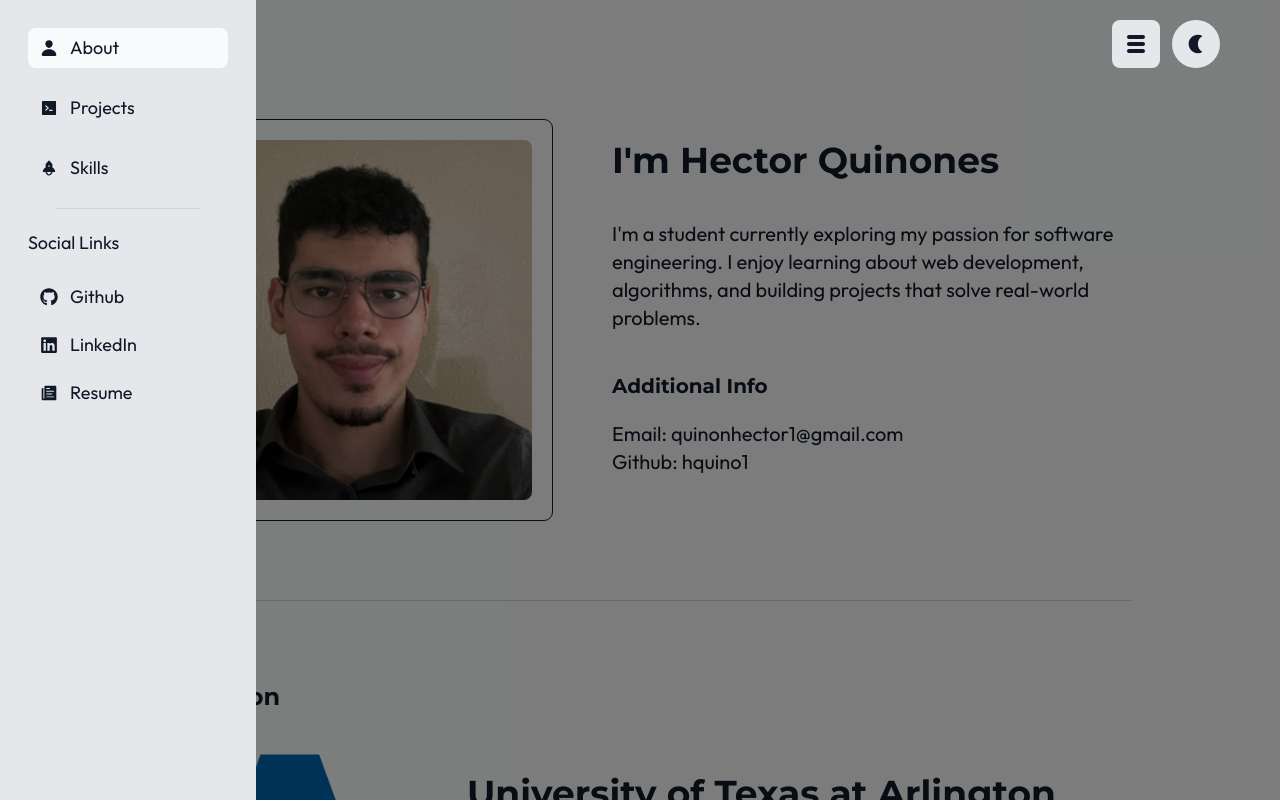
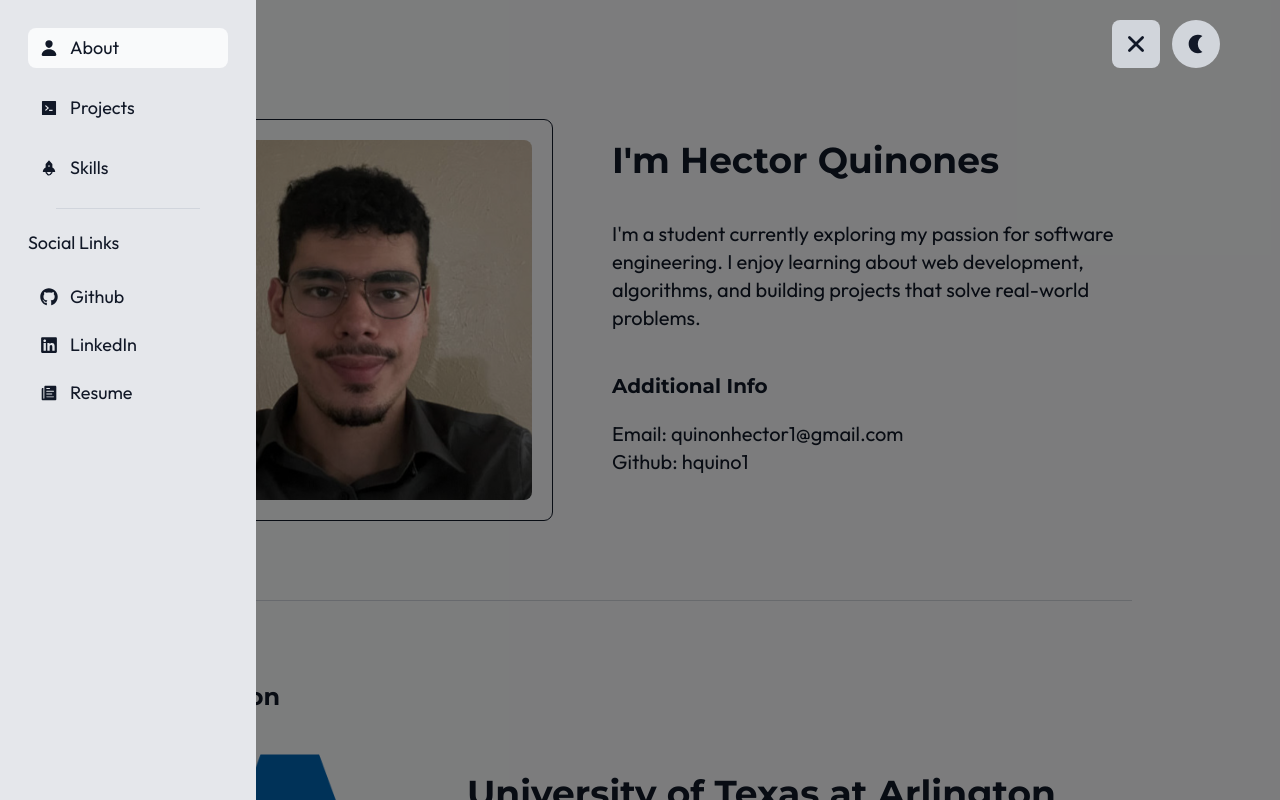
Before and after one commit to hquino1/hquino1.github.io, a React (Vite) app: page / in a window 1280 px wide. Both pictures are taken after a click on the button 1136 px from the left and 44 px from the top of the page. Built offline with nearby package versions, Linux system fonts and the light colour scheme.

Commit message:
minor styling changes to ui

```diff
--- a/src/App.jsx
+++ b/src/App.jsx
@@ -1,6 +1,4 @@
-import { useEffect, useState } from 'react'
-import reactLogo from './assets/react.svg'
-import viteLogo from '/vite.svg'
+import { useState } from 'react'
 import Navigation from './components/Navigation.jsx'
 import LimitedNavigation from './components/LimitedNavigation.jsx'
 import About from './pages/About.jsx'
@@ -12,6 +10,7 @@ import { TiThMenu } from "react-icons/ti";
 import { MdNightlight } from "react-icons/md";
 import { MdLightMode } from "react-icons/md";
 import { useDarkMode } from "./hooks/useDarkMode.jsx";
+import { IoClose } from "react-icons/io5";
 
 function App() {
   const [showNavbar, setShowNavbar] = useState(false)
@@ -35,10 +34,11 @@ function App() {
 
   return (
     <div className='transition-colors duration-1000 w-full h-full bg-[#F9FAFB] dark:bg-[#0F172A] flex'>
-      <button className='fixed dark:bg-[#1E293B] bg-[#E5E7EB] right-0 mt-5 mr-20 sm:mr-30 h-12 w-12 rounded-lg justify-center cursor-pointer 2xl:hidden z-60 text-[#111827] dark:text-[#F1F5F9]' onClick={changeNav}>
-        <TiThMenu className='mx-auto text-2xl'></TiThMenu>
+      <button className='fixed dark:bg-[#334155] bg-[#D1D5DB] right-0 mt-5 mr-20 sm:mr-30 h-12 w-12 rounded-lg justify-center cursor-pointer 2xl:hidden z-60 text-[#111827] dark:text-[#F1F5F9]' onClick={changeNav}>
+        {!showNavbar && <TiThMenu className='mx-auto text-2xl'></TiThMenu>}
+        {showNavbar && <IoClose className='mx-auto text-3xl'></IoClose>}
       </button>
-      <button className=' dark:bg-[#1E293B] bg-[#E5E7EB] p-1 rounded-full cursor-pointer fixed right-0 mt-5 mr-5 sm:mr-15 h-12 w-12 z-60 text-[#111827] dark:text-[#F1F5F9] flex items-center justify-center' onClick={toggleDarkMode}>
+      <button className=' dark:bg-[#334155] bg-[#D1D5DB] p-1 rounded-full cursor-pointer fixed right-0 mt-5 mr-5 sm:mr-15 h-12 w-12 z-60 text-[#111827] dark:text-[#F1F5F9] flex items-center justify-center' onClick={toggleDarkMode}>
           {!isDark && <MdNightlight size={22}></MdNightlight>}
           {isDark && <MdLightMode size={22}></MdLightMode>}
       </button>
```
